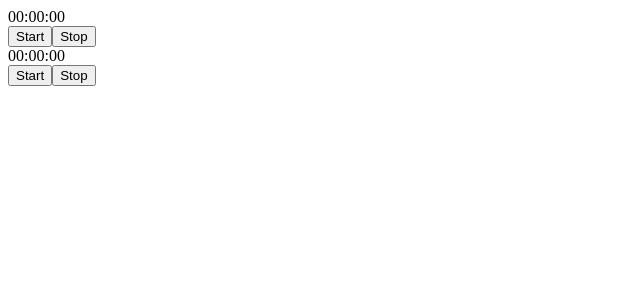
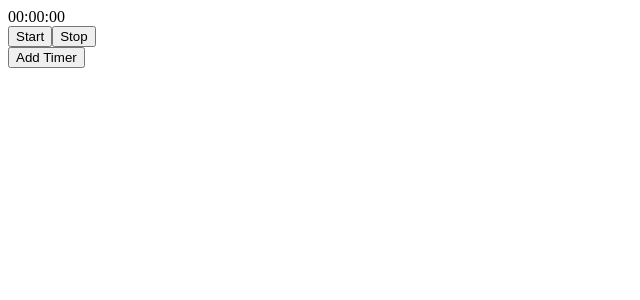
Before and after one commit to caseycling/timer-app, a React (Create React App) app: page / in a window 1280 px wide. Shown: the top 300 px of the page, without its empty margins (0-640 px from the left). Built offline with nearby package versions, Linux system fonts and the light colour scheme; the HTML template or start-up script is replaced by a standard one.

Commit message:
Created 'Add timer' button

```diff
--- a/src/App.js
+++ b/src/App.js
@@ -1,9 +1,20 @@
+import React, { useState } from 'react';
 import Timer from './components/Timer';
 
 function App() {
+  const [timers, setTimers] = useState([<Timer />]);
+
+  const addTimer = () => {
+    const timer = <Timer />;
+    let allTimers = timers.slice();
+    allTimers.push(timer);
+    setTimers(allTimers);
+  };
+
   return (
     <div className='App'>
-      <Timer />
+      <div className='container'>{timers}</div>
+      <button onClick={addTimer}>Add Timer</button>
     </div>
   );
 }
--- a/src/components/Timer.js
+++ b/src/components/Timer.js
@@ -46,12 +46,6 @@ const Timer = () => {
         <button onClick={handleStart}>Start</button>
         <button onClick={handleStop}>Stop</button>
       </div>
-      <div className='timer'>
-        <div className='title'></div>
-        <div className='time'>{toHHMMSS(elapsedTime)}</div>
-        <button onClick={handleStart}>Start</button>
-        <button onClick={handleStop}>Stop</button>
-      </div>
     </div>
   );
 };
```
